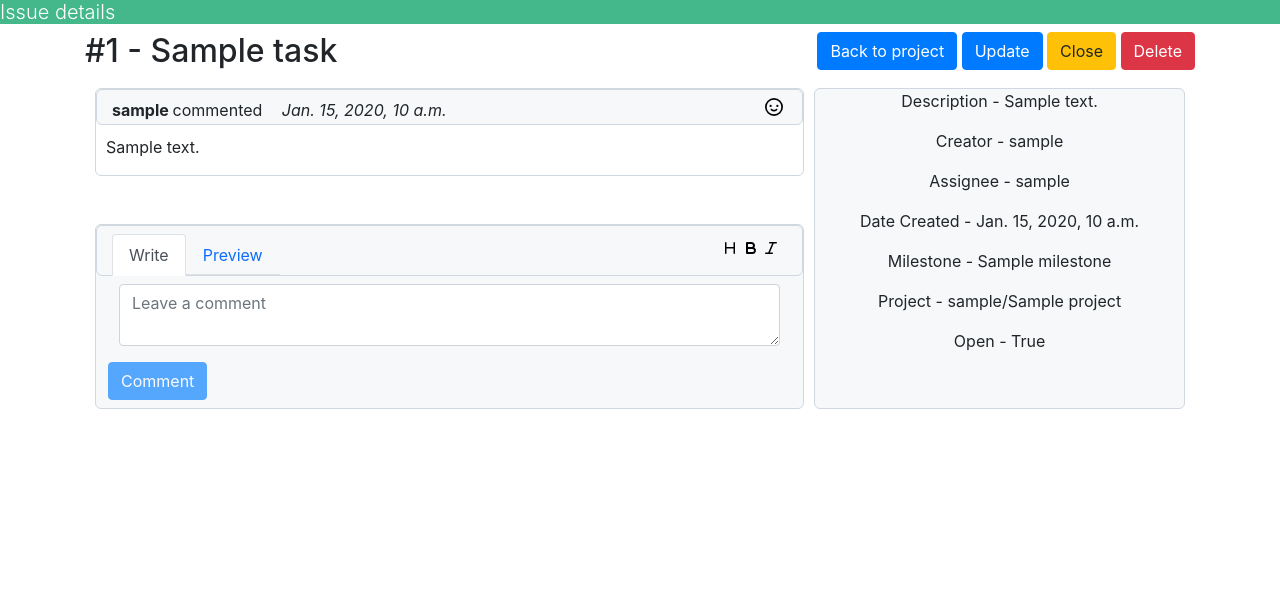
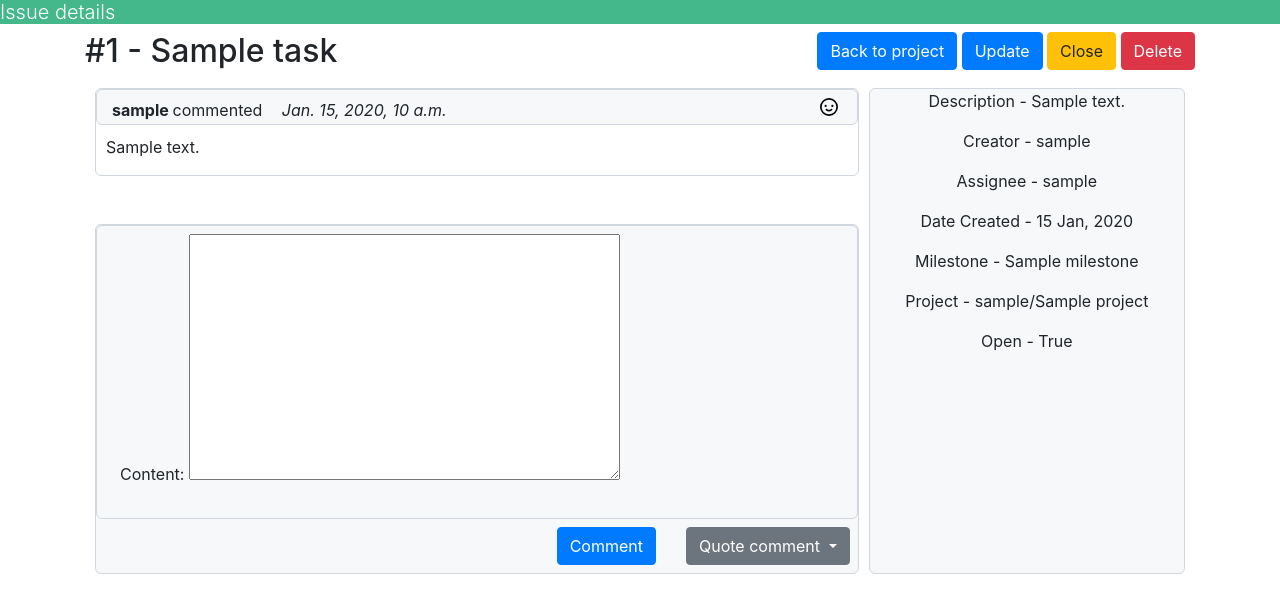
Before and after one commit to isidora-stanic/uks, a Django app: page /issues/1 in a window 1280 px wide. Shown: the part 76-689 px from the top of the page. Run offline with Django 4.2, Linux system fonts and the light colour scheme; a user stored in the database is signed in; tables that the repository leaves empty hold one stand-in row (values such as "Sample post"); some libraries are stand-ins or nearby versions.

Commit message:
Create comment implemented

```diff
--- a/mini_githubcic/mini_githubcic/forms.py
+++ b/mini_githubcic/mini_githubcic/forms.py
@@ -1,4 +1,4 @@
-from .models import Branch, Project
+from .models import Branch, Project, Comment
 from django.forms import ModelForm
 
 
@@ -12,3 +12,13 @@ class BranchForm(ModelForm):
         super().__init__(*args, **kwargs)
         project = Project.objects.get(id=project_id)
         self.fields['parent_branch'].queryset = Branch.objects.filter(project=project)
+
+
+class CommentForm(ModelForm):
+
+    class Meta:
+        model = Comment
+        fields = ['content']
+
+    def __init__(self, *args, **kwargs):
+        super().__init__(*args, **kwargs)
--- a/mini_githubcic/mini_githubcic/models.py
+++ b/mini_githubcic/mini_githubcic/models.py
@@ -5,6 +5,7 @@ from django.contrib.auth.base_user import AbstractBaseUser
 from django.contrib.auth.models import UserManager
 from colorfield.fields import ColorField
 from mini_githubcic.managers import GitUserManager
+from ckeditor.fields import RichTextField
 
 class State(models.TextChoices):
     OPEN = 'OPEN'
@@ -50,7 +51,7 @@ class User(AbstractBaseUser):
         db_table = u'users'
 
     def get_absolute_url(self):
-        return reverse('login') #TODO user_detail
+        return reverse('login')
 
 
 class Project(models.Model):
@@ -125,7 +126,7 @@ class StateChange(Event):
 
 
 class Comment(Event):
-    content = models.CharField(max_length=2000)
+    content = RichTextField(blank=True, null=True)
     writer = models.ForeignKey(User, blank=False, related_name='writer', on_delete=models.CASCADE)
 
 
--- a/mini_githubcic/mini_githubcic/settings.py
+++ b/mini_githubcic/mini_githubcic/settings.py
@@ -41,6 +41,7 @@ INSTALLED_APPS = [
     'django.contrib.staticfiles',
     'crispy_forms',
     'colorfield',
+    'ckeditor'
 ]
 
 MIDDLEWARE = [
--- a/mini_githubcic/mini_githubcic/templates/issue_detail.html
+++ b/mini_githubcic/mini_githubcic/templates/issue_detail.html
@@ -4,17 +4,17 @@
 <div class="container">
     <div class="row">
         <div class="col-auto mr-auto">
-              <h2> #{{ object.id }} - {{ object.title }}</h2>
+              <h2> #{{ issue.id }} - {{ issue.title }}</h2>
           </div>
         <div class="col-auto">
-            <a class="btn btn-primary" href="{% url 'project_issues' object.project.id %}">Back to project</a>
-        {%if request.user in object.project.developers.all %}
-            <a class="btn btn-primary" href="{% url 'issue_update' object.id %}">Update</a>
+            <a class="btn btn-primary" href="{% url 'project_issues' issue.project.id %}">Back to project</a>
+        {%if request.user in issue.project.developers.all %}
+            <a class="btn btn-primary" href="{% url 'issue_update' issue.id %}">Update</a>
         {%endif%}
 
-        {%if request.user in object.project.developers.all %}
-            <a class="btn btn-warning" href="{% url 'issue_state_toggle' object.id %}">
-                {% if object.is_open %}
+        {%if request.user in issue.project.developers.all %}
+            <a class="btn btn-warning" href="{% url 'issue_state_toggle' issue.id %}">
+                {% if issue.is_open %}
                     Close
                 {% else %}
                     Reopen
@@ -22,21 +22,21 @@
             </a>
         {%endif%}
 
-        {%if request.user in object.project.developers.all %}
-            <a class="btn btn-danger" href="{% url 'issue_delete' object.id %}">Delete</a>
+        {%if request.user in issue.project.developers.all %}
+            <a class="btn btn-danger" href="{% url 'issue_delete' issue.id %}">Delete</a>
         {%endif%}
         </div>
     </div>
     <div class="grid-container">
         <div class="item1"></div>
         <div class="item2 comment-block">
-            <p> Description - {{ object.description }}</p>
-            <p> Creator - {{ object.creator }}</p>
-            <p> Assignee - {{ object.assigned_to }}</p>
-            <p> Date Created - {{ object.date_created }}</p>
-            <p> Milestone - {{ object.milestone }}</p>
-            <p> Project - {{ object.project }}</p>
-            <p> Open - {{ object.is_open }}</p></div>
+            <p> Description - {{ issue.description }}</p>
+            <p> Creator - {{ issue.creator }}</p>
+            <p> Assignee - {{ issue.assigned_to }}</p>
+            <p> Date Created - {{ issue.date_created|date:"d M, Y" }}</p>
+            <p> Milestone - {{ issue.milestone }}</p>
+            <p> Project - {{ issue.project }}</p>
+            <p> Open - {{ issue.is_open }}</p></div>
         <div class="item1">
         {% block comment_content %}
            {% include "new_comment.html" %}
--- a/mini_githubcic/mini_githubcic/templates/list_comments.html
+++ b/mini_githubcic/mini_githubcic/templates/list_comments.html
@@ -80,7 +80,7 @@
     </div>
   </div>
   <div style="background-color: white; text-align: left;">
-    <p class="m-b-i" dir="auto">{{c.content}}</p>
+    <p class="m-b-i" dir="auto">{{c.content|safe}}</p>
   </div>
 </div>
 <br/>
--- a/mini_githubcic/mini_githubcic/templates/new_comment.html
+++ b/mini_githubcic/mini_githubcic/templates/new_comment.html
@@ -1,125 +1,67 @@
 {% load crispy_forms_tags %}
-
+{% load comment_extras %}
 {% block comment_content1 %}
 
-<div >
+<div>
   {% block comment_list_content %}
   {% include "list_comments.html" %}
-{% endblock %}
-  <div >
+  {% endblock %}
+  {% if request.user.is_authenticated %}
+  <div>
     <br />
-    <div class="comment-block" >
+    <div class="comment-block">
       <form method="post">
 
         <fieldset class="min-width-0">
-            <div class="d-flex comment-block" >
-              <div class="col-auto mr-auto mt-md-2">
-                <ul class="nav nav-tabs">
-                  <li class="nav-item">
-                    <a class="nav-link active" data-toggle="tab" href="#write">Write</a>
-                  </li>
-                  <li class="nav-item">
-                    <a class="nav-link" data-toggle="tab" href="#preview">Preview</a>
-                  </li>
-                </ul>
-              </div>
-              <div class="col-auto">
-                <markdown-toolbar
-                  class="d-flex px-2 mt-lg-2">
-
-                  <div class="flex-nowrap d-none d-md-inline-block mr-md-0 mr-3">
-                    <md-header aria-label="Heading" id="md-heading-new_comment_field-1" role="button" tabindex="-1"
-                      class="toolbar-item btn-octicon" data-ga-click="Markdown Toolbar, click, header"
-                      aria-describedby="tooltip-1674227111007-1285">
-                      <svg aria-hidden="true" height="16" viewBox="0 0 16 16" version="1.1" width="16"
-                        data-view-component="true" class="octicon octicon-heading">
-                        <path fill-rule="evenodd"
-                          d="M3.75 2a.75.75 0 01.75.75V7h7V2.75a.75.75 0 011.5 0v10.5a.75.75 0 01-1.5 0V8.5h-7v4.75a.75.75 0 01-1.5 0V2.75A.75.75 0 013.75 2z">
-                        </path>
-                      </svg>
-                    </md-header>
-                    <tool-tip for="md-heading-new_comment_field-1" data-direction="sw" data-type="description"
-                      data-view-component="true" class="js-modifier-label-key sr-only position-absolute"
-                      id="tooltip-1674227111007-1285" role="tooltip">Add heading text</tool-tip>
-
-                    <md-bold aria-label="Bold" id="md-bold-new_comment_field-1" role="button" tabindex="-1"
-                      class="toolbar-item btn-octicon" data-hotkey-scope="new_comment_field" data-hotkey="Control+b"
-                      data-ga-click="Markdown Toolbar, click, bold" aria-describedby="tooltip-1674227111007-6553">
-                      <svg aria-hidden="true" height="16" viewBox="0 0 16 16" version="1.1" width="16"
-                        data-view-component="true" class="octicon octicon-bold">
-                        <path fill-rule="evenodd"
-                          d="M4 2a1 1 0 00-1 1v10a1 1 0 001 1h5.5a3.5 3.5 0 001.852-6.47A3.5 3.5 0 008.5 2H4zm4.5 5a1.5 1.5 0 100-3H5v3h3.5zM5 9v3h4.5a1.5 1.5 0 000-3H5z">
-                        </path>
-                      </svg>
-                    </md-bold>
-                    <tool-tip for="md-bold-new_comment_field-1" data-direction="sw" data-type="description"
-                      data-view-component="true" class="js-modifier-label-key sr-only position-absolute"
-                      id="tooltip-1674227111007-6553" role="tooltip">Add bold text, &lt;Ctrl+b&gt;</tool-tip>
-
-                    <md-italic aria-label="Italic" id="md-italic-new_comment_field-1" role="button" tabindex="-1"
-                      class="toolbar-item btn-octicon" data-hotkey-scope="new_comment_field" data-hotkey="Control+i"
-                      data-ga-click="Markdown Toolbar, click, italic" aria-describedby="tooltip-1674227111007-9230">
-                      <svg aria-hidden="true" height="16" viewBox="0 0 16 16" version="1.1" width="16"
-                        data-view-component="true" class="octicon octicon-italic">
-                        <path fill-rule="evenodd"
-                          d="M6 2.75A.75.75 0 016.75 2h6.5a.75.75 0 010 1.5h-2.505l-3.858 9H9.25a.75.75 0 010 1.5h-6.5a.75.75 0 010-1.5h2.505l3.858-9H6.75A.75.75 0 016 2.75z">
-                        </path>
-                      </svg>
-                    </md-italic>
-                    <tool-tip for="md-italic-new_comment_field-1" data-direction="sw" data-type="description"
-                      data-view-component="true" class="js-modifier-label-key position-absolute sr-only"
-                      id="tooltip-1674227111007-9230" role="tooltip" style="left: 321.094px; top: 49.5px;">Add italic
-                      text, &lt;Ctrl+i&gt;</tool-tip>
-                  </div>
-
-
-
-
-
-                </markdown-toolbar>
-              </div>
-            </div>
-
-              <div
-                class="mx-0 mt-2 mb-2 mx-md-2 "
-                >
-                <div class="tab-content">
-                  <div class="tab-pane container active" id="write">
-                      <text-expander keys=": @ #">
-
-                        <textarea placeholder="Leave a comment" aria-label="Comment body"
-                          data-required-trimmed="Text field is empty"
-                          class="form-control"
-                          dir="auto" required=""></textarea>
-
-                      </text-expander>
-                  </div>
-                  <div class="tab-pane container fade" id="preview">
-                    <text-expander keys=": @ #">
-
-                      <textarea disabled="true" aria-label="Comment preview"
-                        data-required-trimmed="Text field is empty"
-                        class="form-control"
-                        dir="auto"></textarea>
-
-                    </text-expander>
-                  </div>
+          <div class="d-flex comment-block">
+            <div class="mx-0 mt-2 mb-2 mx-md-2 ">
+              <div class="tab-content">
+                <div class="tab-pane container active" id="write">
+                  {% csrf_token %}
+                  {{comment_form.media}}
+                  {{comment_form.as_p}}
                 </div>
 
               </div>
+
+            </div>
+          </div>
         </fieldset>
         <div class="m-0 mx-md-2 my-md-2 p-0">
+
           <div class="row">
+            <div class="col-auto mr-auto mt-md-2">
+              <ul class="nav nav-tabs">
+                <li class="nav-item">
+                </li>
+              </ul>
+            </div>
             <div class="col-auto">
               <div class="color-bg-subtle ml-1">
-                <button data-disable-with="" data-disable-invalid="" type="submit" data-view-component="true"
-                  class="btn-primary btn" disabled="">Comment</button>
+                <button type="submit" class="btn-primary btn">Comment</button>
               </div>
+            </div>
+            <div class="col-auto">
+
+              <button class="btn btn-secondary dropdown-toggle" type="button" id="dropdownMenuButton"
+                data-toggle="dropdown" aria-haspopup="true" aria-expanded="false">
+                Quote comment
+              </button>
+              <div class="dropdown-menu" aria-labelledby="dropdownMenuButton">
+                {% for b in comments %}
+                <a class="dropdown-item">{{ b.content | slice:8}}</a>
+                {% endfor %}
+              </div>
+
             </div>
           </div>
         </div>
-      </form>
-    </div>
+    </form>
   </div>
 </div>
+{% if error_add %}
+<div class="alert alert-danger" role="alert">{{error_add}}</div>
+{% endif %}
+{% endif %}
+</div>
 {% endblock comment_content1 %}
--- a/mini_githubcic/mini_githubcic/urls.py
+++ b/mini_githubcic/mini_githubcic/urls.py
@@ -35,7 +35,7 @@ urlpatterns = [
     path('milestones/<int:pk>/delete', MilestoneDeleteView.as_view(), name='milestone_delete'),
     path('projects/<int:pk>/issues/', IssueListView.as_view(), name='project_issues'),
     path('projects/<int:pk>/issues/add', IssueCreateView.as_view(), name='add_issue'),
-    path('issues/<int:pk>', IssueDetailView.as_view(), name='issue_detail'),
+    path('issues/<int:pk>', new_comment, name='issue_detail'),
     path('issues/<int:pk>/update', IssueUpdateView.as_view(), name='issue_update'),
     path('issues/<int:pk>/delete', IssueDeleteView.as_view(), name='issue_delete'),
     path('issues/<int:pk>/state-toggle', issue_state_toggle, name='issue_state_toggle'),
@@ -53,5 +53,4 @@ urlpatterns = [
     path('branches/<int:pk>/delete', BranchDeleteView.as_view(), name='branch_delete'),
     path('branches/<int:pk>/commits/add', CommitCreateView.as_view(), name='add_commit'),
     path('commits/<int:pk>', CommitDetailView.as_view(), name='commit_detail'),
-    # path('issues/<int:pk>/comments/', CommentListView.as_view(), name='list_comments'),
 ]
--- a/mini_githubcic/mini_githubcic/views.py
+++ b/mini_githubcic/mini_githubcic/views.py
@@ -17,7 +17,7 @@ from django.http import HttpResponseRedirect
 from django.contrib.auth import login, logout
 from django.db.models import Q
 import uuid
-from .forms import BranchForm
+from .forms import BranchForm, CommentForm
 from django.shortcuts import get_object_or_404
 from django.contrib.auth.mixins import LoginRequiredMixin
 
@@ -108,18 +108,36 @@ class BranchListView(ListView):
         return context
 
 
-# class CommentListView(ListView):
-#     model = Comment
-#     template_name = 'list_comments.html'
-#     context_object_name = 'comments'
-#     ordering = ['date_time']
-#
-#     def get_context_data(self, *args, **kwargs):
-#         context = super(CommentListView, self).get_context_data(*args, **kwargs)
-#         context['issue_id'] = self.request.resolver_match.kwargs['pk']
-#         context['issue'] = Issue.objects.filter(id=context['issue_id']).first()
-#         context['comments'] = Comment.objects.filter(task__id=context['issue_id'])
-#         return context
+def new_comment(request, pk):
+    issue = Issue.objects.filter(id=int(pk)).first()
+    if not issue:
+        return redirect('/projects')
+
+    form = CommentForm()
+    obj_dict = {
+        'comment_form': form,
+        'issue': issue,
+        'comments': Comment.objects.filter(task__id=int(pk)),
+        'temp_preview': ""
+    }
+
+    if request.method == 'POST':
+        form_data = CommentForm(request.POST)
+
+        if form_data.is_valid():
+            comment = Comment(**form_data.cleaned_data)
+            comment.task = issue
+
+            if not request.user.is_authenticated:
+                obj_dict['error_add'] = 'User not authenticated'
+                return render(request, 'issue_detail.html', obj_dict)
+            else:
+                comment.writer = request.user
+                comment.date_time = timezone.now()
+                comment.save()
+                return redirect('/issues/{}'.format(pk))
+
+    return render(request, 'issue_detail.html', obj_dict)
 
 
 class ProjectCreateView(CreateView):
```
Also changed, not shown: mini_githubcic/mini_githubcic/migrations/0005_remove_comment_date_created_add_comment_writer.py, 1 other file.
